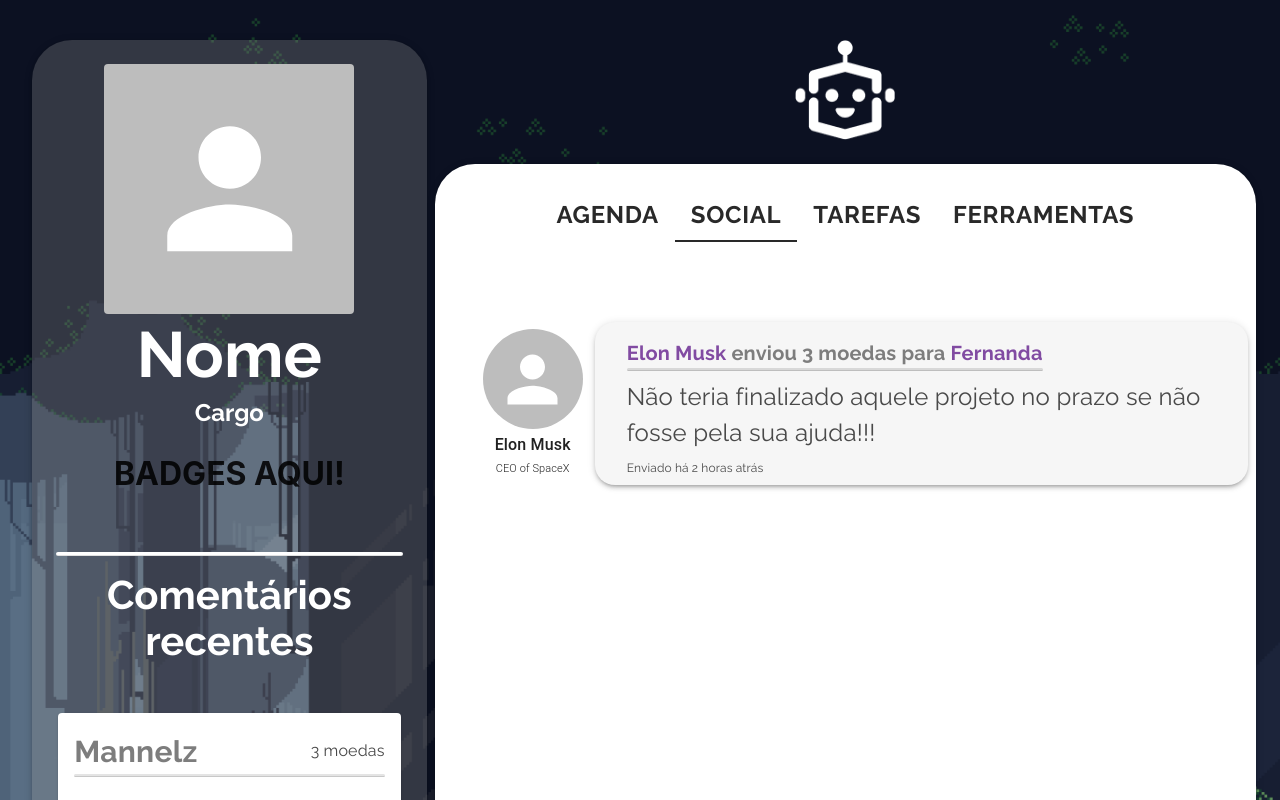
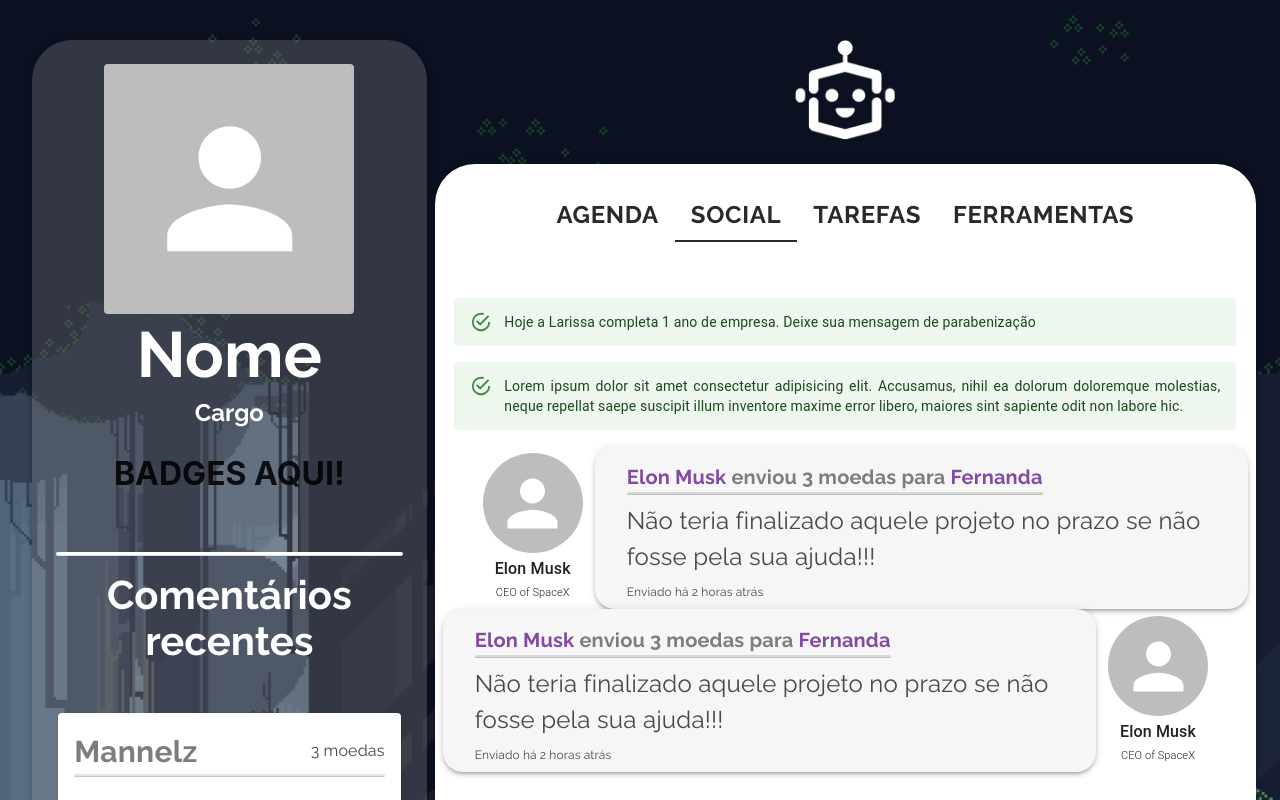
Before and after one commit to vareIIa/ADS-BD, a React (Vite) app: page / in a window 1280 px wide. Both pictures are taken after a click on the tab "SOCIAL". Shown: the top 800 px of the page. Built offline with nearby package versions, Linux system fonts and the light colour scheme.

Commit message:
feat: update social page

```diff
--- /dev/null
+++ b/src/components/cardSocial/cardSocial.jsx
@@ -0,0 +1,22 @@
+import { Alert, Avatar, Box, Divider, Paper, Typography } from "@mui/material";
+import SocialFeedback from "../socialFeedback/socialFeedback";
+import SocialNotification from "../socialNotification/socialNotification";
+
+const CardSocial = () => {
+  const messages = [
+    "Hoje a Larissa completa 1 ano de empresa. Deixe sua mensagem de parabenização",
+    "Lorem ipsum dolor sit amet consectetur adipisicing elit. Accusamus, nihil ea dolorum doloremque molestias, neque repellat saepe suscipit illum inventore maxime error libero, maiores sint sapiente odit non labore hic.",
+  ];
+
+  return (
+    <Box marginTop={7}>
+      {messages.map((message) => (
+        <SocialNotification message={message} />
+      ))}
+
+      <SocialFeedback />
+    </Box>
+  );
+};
+
+export default CardSocial;
--- a/src/components/cardSocialFeedback/cardSocialFeedback.jsx
+++ /dev/null
@@ -1,95 +0,0 @@
-import { Avatar, Box, Divider, Paper, Typography } from "@mui/material";
-
-const CardSocialFeedback = () => {
-  return (
-    <Box display={"flex"} alignItems={"center"} gap={1.5} marginTop={10} marginLeft={5}>
-      <Box
-        display={"flex"}
-        flexDirection={"column"}
-        justifyContent={"center"}
-        alignItems={"center"}
-        gap={0.5}
-      >
-        <Avatar
-          src=""
-          alt="Foto de Perfil do Agente"
-          variant="circular"
-          sx={{ width: "100px", height: "100px" }}
-        />
-
-        <Typography
-          fontFamily={"Roboto, sans-serif"}
-          fontSize={"16px"}
-          fontWeight={"medium"}
-          color={"#212121"}
-        >
-          Elon Musk
-        </Typography>
-
-        <Typography
-          fontFamily={"Roboto, sans-serif"}
-          fontSize={"11px"}
-          fontWeight={"light"}
-          color={"#212121"}
-        >
-          CEO of SpaceX
-        </Typography>
-      </Box>
-
-      <Paper
-        elevation={3}
-        sx={{ backgroundColor: "#F6F6F6", borderRadius: "20px" }}
-      >
-        <Box
-          display={"flex"}
-          flexDirection={"column"}
-          justifyContent={"center"}
-          alignItems={"flex-start"}
-          gap={1}
-          padding={"1rem 0.5rem 0.5rem 2rem"}
-        >
-          <Box>
-            <Typography
-              fontFamily={"Raleway, sans-serif"}
-              fontSize={"20px"}
-              fontWeight={"bold"}
-              color={"#7D7D7D"}
-            >
-              <span style={{ color: "#814BA2" }}>Elon Musk</span> enviou 3
-              moedas para <span style={{ color: "#814BA2" }}>Fernanda</span>
-            </Typography>
-
-            <Divider
-              sx={{
-                height: "2px",
-                backgroundColor: "#D8D8D8",
-                borderRadius: "1rem",
-              }}
-            />
-          </Box>
-
-          <Typography
-            fontFamily={"Raleway, sans-serif"}
-            fontSize={"24px"}
-            fontWeight={"semiBold"}
-            color={"rgba(0, 0, 0, 0.7)"}
-          >
-            Não teria finalizado aquele projeto no prazo se não fosse pela sua
-            ajuda!!!
-          </Typography>
-
-          <Typography
-            fontFamily={"Raleway, sans-serif"}
-            fontSize={"12px"}
-            fontWeight={"semiBold"}
-            color={"rgba(0, 0, 0, 0.7)"}
-          >
-            Enviado há 2 horas atrás
-          </Typography>
-        </Box>
-      </Paper>
-    </Box>
-  );
-};
-
-export default CardSocialFeedback;
--- a/src/components/homeNav/homeNav.jsx
+++ b/src/components/homeNav/homeNav.jsx
@@ -1,6 +1,6 @@
 import { Box, Paper, Tab, Tabs } from "@mui/material";
 import { useState } from "react";
-import CardSocialFeedback from "../cardSocialFeedback/cardSocialFeedback";
+import CardSocial from "../cardSocial/cardSocial";
 
 const HomeNavegation = () => {
   const [tabValue, setTabValue] = useState(0);
@@ -15,7 +15,7 @@ const HomeNavegation = () => {
         return <h1>Agenda</h1>;
 
       case 1:
-        return <CardSocialFeedback />;
+        return <CardSocial />;
 
       case 2:
         return <h1>Tarefas</h1>;
--- /dev/null
+++ b/src/components/socialFeedback/socialFeedback.jsx
@@ -0,0 +1,199 @@
+import { Avatar, Box, Divider, Paper, Typography } from "@mui/material";
+
+const SocialFeedback = () => {
+  //TODO Tornar dinâmico a orientação do comentário
+
+    return (
+    <>
+      <Box
+        display={"flex"}
+        justifyContent={"flex-start"}
+        alignItems={"center"}
+        gap={1.5}
+        marginLeft={5}
+      >
+        <Box
+          display={"flex"}
+          flexDirection={"column"}
+          justifyContent={"center"}
+          alignItems={"center"}
+          gap={0.5}
+        >
+          <Avatar
+            src=""
+            alt="Foto de Perfil do Agente"
+            variant="circular"
+            sx={{ width: "100px", height: "100px" }}
+          />
+
+          <Typography
+            fontFamily={"Roboto, sans-serif"}
+            fontSize={"16px"}
+            fontWeight={"medium"}
+            color={"#212121"}
+          >
+            Elon Musk
+          </Typography>
+
+          <Typography
+            fontFamily={"Roboto, sans-serif"}
+            fontSize={"11px"}
+            fontWeight={"light"}
+            color={"#212121"}
+          >
+            CEO of SpaceX
+          </Typography>
+        </Box>
+
+        <Paper
+          elevation={3}
+          sx={{ backgroundColor: "#F6F6F6", borderRadius: "20px" }}
+        >
+          <Box
+            display={"flex"}
+            flexDirection={"column"}
+            justifyContent={"center"}
+            alignItems={"flex-start"}
+            gap={1}
+            padding={"1rem 0.5rem 0.5rem 2rem"}
+          >
+            <Box>
+              <Typography
+                fontFamily={"Raleway, sans-serif"}
+                fontSize={"20px"}
+                fontWeight={"bold"}
+                color={"#7D7D7D"}
+              >
+                <span style={{ color: "#814BA2" }}>Elon Musk</span> enviou 3
+                moedas para <span style={{ color: "#814BA2" }}>Fernanda</span>
+              </Typography>
+
+              <Divider
+                sx={{
+                  height: "2px",
+                  backgroundColor: "#D8D8D8",
+                  borderRadius: "1rem",
+                }}
+              />
+            </Box>
+
+            <Typography
+              fontFamily={"Raleway, sans-serif"}
+              fontSize={"24px"}
+              fontWeight={"semiBold"}
+              color={"rgba(0, 0, 0, 0.7)"}
+            >
+              Não teria finalizado aquele projeto no prazo se não fosse pela sua
+              ajuda!!!
+            </Typography>
+
+            <Typography
+              fontFamily={"Raleway, sans-serif"}
+              fontSize={"12px"}
+              fontWeight={"semiBold"}
+              color={"rgba(0, 0, 0, 0.7)"}
+            >
+              Enviado há 2 horas atrás
+            </Typography>
+          </Box>
+        </Paper>
+      </Box>
+
+      <Box
+        display={"flex"}
+        justifyContent={"flex-end"}
+        alignItems={"center"}
+        gap={1.5}
+        marginRight={5}
+      >
+        <Paper
+          elevation={3}
+          sx={{ backgroundColor: "#F6F6F6", borderRadius: "20px" }}
+        >
+          <Box
+            display={"flex"}
+            flexDirection={"column"}
+            justifyContent={"center"}
+            alignItems={"flex-start"}
+            gap={1}
+            padding={"1rem 0.5rem 0.5rem 2rem"}
+          >
+            <Box>
+              <Typography
+                fontFamily={"Raleway, sans-serif"}
+                fontSize={"20px"}
+                fontWeight={"bold"}
+                color={"#7D7D7D"}
+              >
+                <span style={{ color: "#814BA2" }}>Elon Musk</span> enviou 3
+                moedas para <span style={{ color: "#814BA2" }}>Fernanda</span>
+              </Typography>
+
+              <Divider
+                sx={{
+                  height: "2px",
+                  backgroundColor: "#D8D8D8",
+                  borderRadius: "1rem",
+                }}
+              />
+            </Box>
+
+            <Typography
+              fontFamily={"Raleway, sans-serif"}
+              fontSize={"24px"}
+              fontWeight={"semiBold"}
+              color={"rgba(0, 0, 0, 0.7)"}
+            >
+              Não teria finalizado aquele projeto no prazo se não fosse pela sua
+              ajuda!!!
+            </Typography>
+
+            <Typography
+              fontFamily={"Raleway, sans-serif"}
+              fontSize={"12px"}
+              fontWeight={"semiBold"}
+              color={"rgba(0, 0, 0, 0.7)"}
+            >
+              Enviado há 2 horas atrás
+            </Typography>
+          </Box>
+        </Paper>
+
+        <Box
+          display={"flex"}
+          flexDirection={"column"}
+          justifyContent={"center"}
+          alignItems={"center"}
+          gap={0.5}
+        >
+          <Avatar
+            src=""
+            alt="Foto de Perfil do Agente"
+            variant="circular"
+            sx={{ width: "100px", height: "100px" }}
+          />
+
+          <Typography
+            fontFamily={"Roboto, sans-serif"}
+            fontSize={"16px"}
+            fontWeight={"medium"}
+            color={"#212121"}
+          >
+            Elon Musk
+          </Typography>
+
+          <Typography
+            fontFamily={"Roboto, sans-serif"}
+            fontSize={"11px"}
+            fontWeight={"light"}
+            color={"#212121"}
+          >
+            CEO of SpaceX
+          </Typography>
+        </Box>
+      </Box>
+    </>
+  );
+};
+
+export default SocialFeedback;
--- /dev/null
+++ b/src/components/socialNotification/socialNotification.jsx
@@ -0,0 +1,20 @@
+import { Alert, Box } from "@mui/material";
+
+const SocialNotification = ({ message }) => {
+  // TODO Estilizar o alerta
+
+  return (
+    <Box
+      display={"flex"}
+      flexDirection={"column"}
+      justifyContent={"center"}
+      alignItems={"center"}
+      marginBottom={2}
+      paddingX={"50%"}
+    >
+      <Alert sx={{ minWidth: "750px", textAlign: "justify" }}>{message}</Alert>
+    </Box>
+  );
+};
+
+export default SocialNotification;
```
